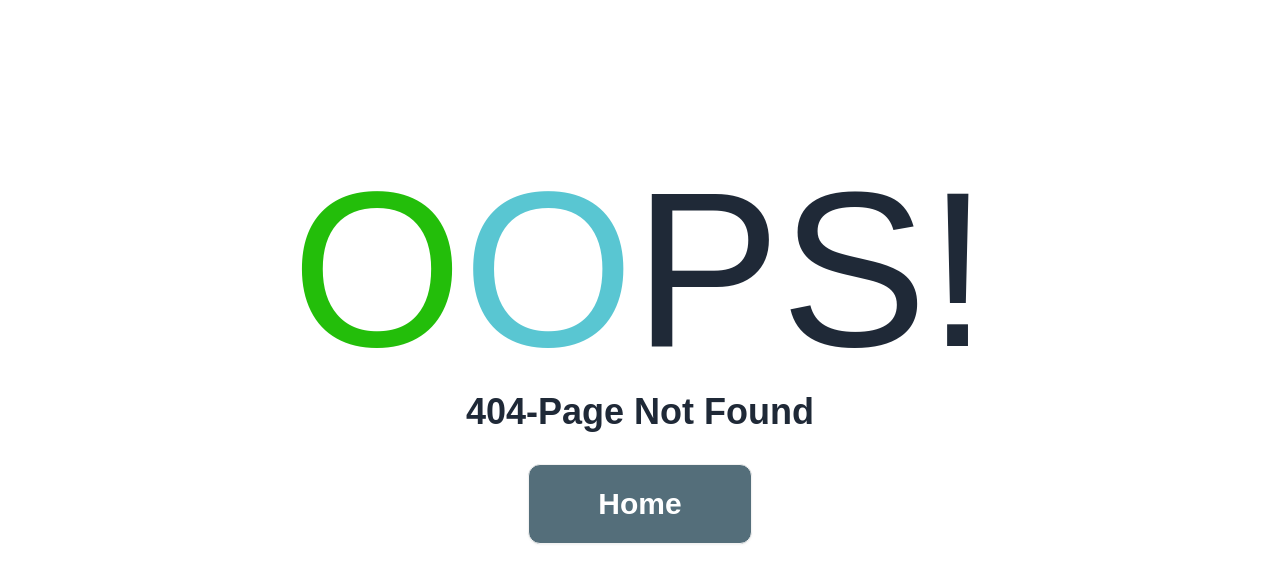
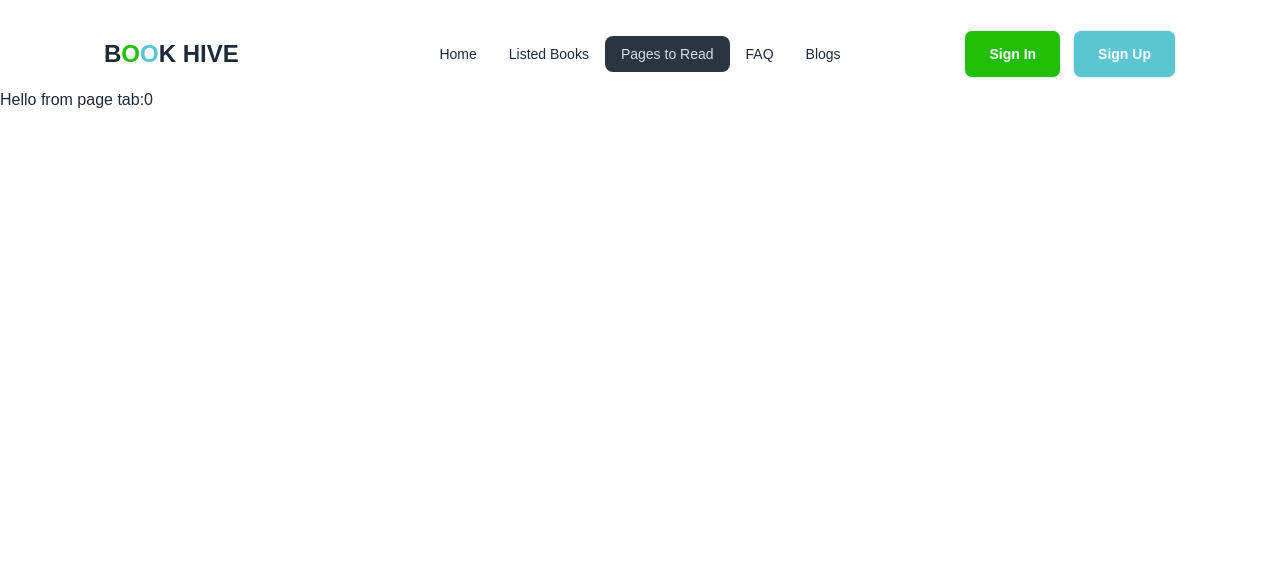
Before and after one commit to Shaon247on/BOOK-HIVE-A8, a React (Vite) app: page /page in a window 1280 px wide. Before the commit this address had no page. Shown: the top 582 px of the page. Built offline with nearby package versions, Linux system fonts and the light colour scheme.

Commit message:
added pages to read section and added card to read and wishlist section

```diff
--- a/src/Components/Blog/Blog.jsx
+++ b/src/Components/Blog/Blog.jsx
@@ -1,5 +1,6 @@
+import PropTypes from 'prop-types';
 const Blog = ({ book }) => {
-    const { id, author, bookName, category, image, rating, tags, review } = book
+    const { id, author, bookName, category, image, tags, review } = book
     console.log(bookName)
     return (
         <div>
@@ -25,4 +26,8 @@ const Blog = ({ book }) => {
     );
 };
 
+
+Blog.propTypes={
+    book: PropTypes.object.isRequired
+}
 export default Blog;
--- a/src/Components/Header/Header.jsx
+++ b/src/Components/Header/Header.jsx
@@ -5,7 +5,7 @@ const Header = () => {
     const links = <>
         <li><NavLink to={'/'}>Home</NavLink></li>
         <li><NavLink to='/list'>Listed Books</NavLink></li>
-        <li><NavLink to='/statistics'>Pages to Read</NavLink></li>
+        <li><NavLink to='/page'>Pages to Read</NavLink></li>
         <li><NavLink to='/FAQ'>FAQ</NavLink></li>
         <li><NavLink to='/blogs'>Blogs</NavLink></li>
     </>
--- a/src/Components/ListedBooks/ListedBooks.jsx
+++ b/src/Components/ListedBooks/ListedBooks.jsx
@@ -14,10 +14,10 @@ const ListedBooks = () => {
                 <Dropdown></Dropdown>
             </div>
             <div role="tablist" className="tabs tabs-lifted mx-24">
-                <input type="radio" name="my_tabs_2" role="tab" className="tab" aria-label="Read Books" />
+                <input type="radio" name="my_tabs_2" role="tab" className="tab" aria-label="Read List " />
                 <div role="tabpanel" className="tab-content bg-base-100 border-base-300 rounded-box p-6"><ReadBooks allBooks={allBooks}></ReadBooks></div>
 
-                <input type="radio" name="my_tabs_2" role="tab" className="tab" aria-label="Wishlist Books" checked />
+                <input type="radio" name="my_tabs_2" role="tab" className="tab" aria-label="Wishlist List" checked />
                 <div role="tabpanel" className="tab-content bg-base-100 border-base-300 rounded-box p-6"><WishlistBooks></WishlistBooks> </div>
             </div>
         </div>
--- /dev/null
+++ b/src/Components/PagesToRead/PagesToRead.jsx
@@ -0,0 +1,32 @@
+import PropTypes from 'prop-types';
+import { useEffect, useState } from 'react';
+import { useLoaderData } from 'react-router-dom';
+import { getStoredItem } from '../../Utlitity/localStorage';
+const PagesToRead = () => {
+
+    const allBooks = useLoaderData()
+    const [reads, setReads] = useState([])
+    useEffect(() => {
+        const readStored = getStoredItem()
+        if (readStored.length > 0) {
+            const readList = []
+            for (const id of readStored) {
+                const readID = allBooks.find(book => book.id === id)
+                if (readID) {
+                    readList.push(readID)
+                }
+                setReads(readList)
+            }
+        }
+    }, [])
+
+    return (
+        <div>
+            <h1>Hello from page tab:{reads.length}</h1>
+        </div>
+    );
+};
+PagesToRead.propTypes = {
+    read: PropTypes.object.isRequired
+}
+export default PagesToRead;
--- /dev/null
+++ b/src/Components/ReadBook/ReadBook.jsx
@@ -0,0 +1,49 @@
+import PropTypes from 'prop-types';
+import { CiLocationOn } from "react-icons/ci";
+import { RiGroupLine, RiPagesLine } from "react-icons/ri";
+const ReadBook = ({ read }) => {
+    console.log(read)
+    const { publisher, bookName, image, author, category, rating, tags, totalPages, yearOfPublishing } = read
+    return (
+        <div className="hero min-h-screen bg-base-200 ">
+            <div className="hero-content flex-col lg:flex-row gap-12 w-[1050px]">
+                <img src={image} className="w-[230px] rounded-lg shadow-2xl" />
+                <div className='flex-1'>
+                    <h1 className="text-5xl font-bold play">{bookName}</h1>
+                    <p className="my-4 font-medium">By: {author}</p>
+                    <div className='flex justify-start gap-5 items-center'>
+                        <h1 className='font-bold'>tag:</h1>
+                        <div className='flex items-center gap-4 mt-2'>
+                            {
+                                tags.map((tag, idx) => <p key={idx} className="text-[#23BE0A] font-medium mb-2">#{tag}</p>)
+                            }
+                        </div>
+                        <div className='flex items-center gap-2'>
+                            <CiLocationOn></CiLocationOn>
+                            <p className='text-[#131313CC]'>Year of Publishing: {yearOfPublishing}</p>
+                        </div>
+                    </div>
+                    <div className='flex gap-3 items-center text-[#13131399]'>
+                        <RiGroupLine></RiGroupLine>
+                        <p>Publisher: {publisher}</p>
+                        <div className='flex items-center gap-2'>
+                            <RiPagesLine></RiPagesLine>
+                            <p>Page: {totalPages}</p>
+                        </div>
+                    </div>
+                    <div className='flex items-center gap-4 mt-8'>
+                        <h4 className='bg-[#328EFF26] text-[#328EFF] px-5 rounded-full py-2 font-medium text-base'>Category: {category}</h4>
+                        <h4 className='bg-[#FFAC3326] text-[#FFAC33] px-5 rounded-full py-2 font-medium text-base'>Rating: {rating}</h4>
+                        <button className="bg-[#23BE0A] px-5 rounded-full py-2 text-white font-medium text-base">View Details</button>
+                    </div>
+                </div>
+            </div>
+        </div>
+    );
+};
+
+ReadBook.propTypes = {
+    read: PropTypes.object.isRequired
+}
+
+export default ReadBook;
--- a/src/Components/ReadBooks/ReadBooks.jsx
+++ b/src/Components/ReadBooks/ReadBooks.jsx
@@ -1,37 +1,38 @@
 import { useEffect, useState } from "react";
 import { getStoredItem } from "../../Utlitity/localStorage";
-import PropTypes from 'prop-types';
 import { useLoaderData } from "react-router-dom";
+import ReadBook from "../ReadBook/ReadBook";
 
 const ReadBooks = () => {
-        const allBooks = useLoaderData()
-        const [read, setRead] = useState([])
-        useEffect(()=>{
-            const readStored= getStoredItem()
-            if(readStored.length > 0){
-                const reads = []
-                for (const id of readStored){
-                    const readID = allBooks.find(book => book.id === id)
-                    console.log(readID)
-                    if(readID){
-                        reads.push(readID)
-                    }
-                    setRead(reads)
+    const allBooks = useLoaderData()
+    const [reads, setReads] = useState([])
+    useEffect(() => {
+        const readStored = getStoredItem()
+        if (readStored.length > 0) {
+            const readList = []
+            for (const id of readStored) {
+                const readID = allBooks.find(book => book.id === id)
+                if (readID) {
+                    readList.push(readID)
                 }
-                console.log(reads)
-
+                setReads(readList)
             }
-        },[])
-        console.log(read)
+        }
+    }, [])
+    console.log(reads)
     return (
         <div>
-            <h1>Hello from read books: {read.length}</h1>
+            <div className="text-center">
+                <h1 className="text-4xl font-bold">Total Read Books: {reads.length}</h1>
+            </div>
+            <div>
+                {
+                    reads.map(read => <ReadBook key={read.id} read={read}></ReadBook>)
+                }
+            </div>
         </div>
     );
 };
 
-ReadBooks.propTypes={
-    allBooks: PropTypes.array.isRequired
-}
 
 export default ReadBooks;
--- /dev/null
+++ b/src/Components/WishListBook/WishListBook.jsx
@@ -0,0 +1,47 @@
+import PropTypes from 'prop-types';
+import { CiLocationOn } from "react-icons/ci";
+import { RiGroupLine, RiPagesLine } from "react-icons/ri";
+const WishListBook = ({ read }) => {
+    const { publisher, bookName, image, author, category, rating, tags, totalPages, yearOfPublishing } = read
+    return (
+        <div className="hero min-h-screen bg-base-200">
+            <div className="hero-content flex-col lg:flex-row gap-12 w-[1050px]">
+                <img src={image} className="w-[230px] rounded-lg shadow-2xl" />
+                <div className='flex-1'>
+                    <h1 className="text-5xl font-bold play">{bookName}</h1>
+                    <p className="my-4 font-medium">By: {author}</p>
+                    <div className='flex justify-start gap-5 items-center'>
+                        <h1 className='font-bold'>tag:</h1>
+                        <div className='flex items-center gap-4 mt-2'>
+                            {
+                                tags.map((tag, idx) => <p key={idx} className="text-[#23BE0A] font-medium mb-2">#{tag}</p>)
+                            }
+                        </div>
+                        <div className='flex items-center gap-2'>
+                            <CiLocationOn></CiLocationOn>
+                            <p className='text-[#131313CC]'>Year of Publishing: {yearOfPublishing}</p>
+                        </div>
+                    </div>
+                    <div className='flex gap-3 items-center text-[#13131399]'>
+                        <RiGroupLine></RiGroupLine>
+                        <p>Publisher: {publisher}</p>
+                        <div className='flex items-center gap-2'>
+                            <RiPagesLine></RiPagesLine>
+                            <p>Page: {totalPages}</p>
+                        </div>
+                    </div>
+                    <div className='flex items-center gap-4 mt-8'>
+                        <h4 className='bg-[#328EFF26] text-[#328EFF] px-5 rounded-full py-2 font-medium text-base'>Category: {category}</h4>
+                        <h4 className='bg-[#FFAC3326] text-[#FFAC33] px-5 rounded-full py-2 font-medium text-base'>Rating: {rating}</h4>
+                        <button className="bg-[#23BE0A] px-5 rounded-full py-2 text-white font-medium text-base">View Details</button>
+                    </div>
+                </div>
+            </div>
+        </div>
+    );
+};
+
+WishListBook.propTypes = {
+    read: PropTypes.object.isRequired
+}
+export default WishListBook;
--- a/src/Components/WishlistBooks/WishlistBooks.jsx
+++ b/src/Components/WishlistBooks/WishlistBooks.jsx
@@ -1,7 +1,34 @@
-const WishlistBooks = () => {
+import { useEffect, useState } from "react";
+import { getStoredItemWishlist } from "../../Utlitity/wishlistLocalStorage";
+import { useLoaderData } from "react-router-dom";
+import WishListBook from "../WishListBook/WishListBook";
+
+const WishlistBooks = () => {const allBooks = useLoaderData()
+    const [reads, setReads] = useState([])
+    useEffect(() => {
+        const readStored = getStoredItemWishlist()
+        if (readStored.length > 0) {
+            const readList = []
+            for (const id of readStored) {
+                const readID = allBooks.find(book => book.id === id)
+                if (readID) {
+                    readList.push(readID)
+                }
+                setReads(readList)
+            }
+        }
+    }, [])
+    console.log(reads)
     return (
         <div>
-            <h1>Hello from Wishlist Books</h1>
+            <div className="text-center">
+                <h1 className="text-4xl font-bold">Total Wishlist books: {reads.length}</h1>
+            </div>
+            <div>
+                {
+                    reads.map(read => <WishListBook key={read.id} read={read}></WishListBook>)
+                }
+            </div>
         </div>
     );
 };
--- a/src/main.jsx
+++ b/src/main.jsx
@@ -13,6 +13,8 @@ import ListedBooks from './Components/ListedBooks/ListedBooks.jsx';
 import Book from './Components/Book/Book.jsx';
 import Blogs from './Components/Blogs/Blogs.jsx';
 import ReadBooks from './Components/ReadBooks/ReadBooks.jsx';
+import WishlistBooks from './Components/WishlistBooks/WishlistBooks.jsx';
+import PagesToRead from './Components/PagesToRead/PagesToRead.jsx';
 
 const router = createBrowserRouter([
   {
@@ -52,6 +54,16 @@ const router = createBrowserRouter([
         path:'/list/read',
         loader:() => fetch('books.json'),
         element:<ReadBooks></ReadBooks>
+      },
+      {
+        path:'/list/wishlist',
+        loader:() => fetch('books.json'),
+        element:<WishlistBooks></WishlistBooks>
+      },
+      {
+        path:'/page',
+        loader:() => fetch('books.json'),
+        element:<PagesToRead></PagesToRead>
       }
     ],
   },
```
